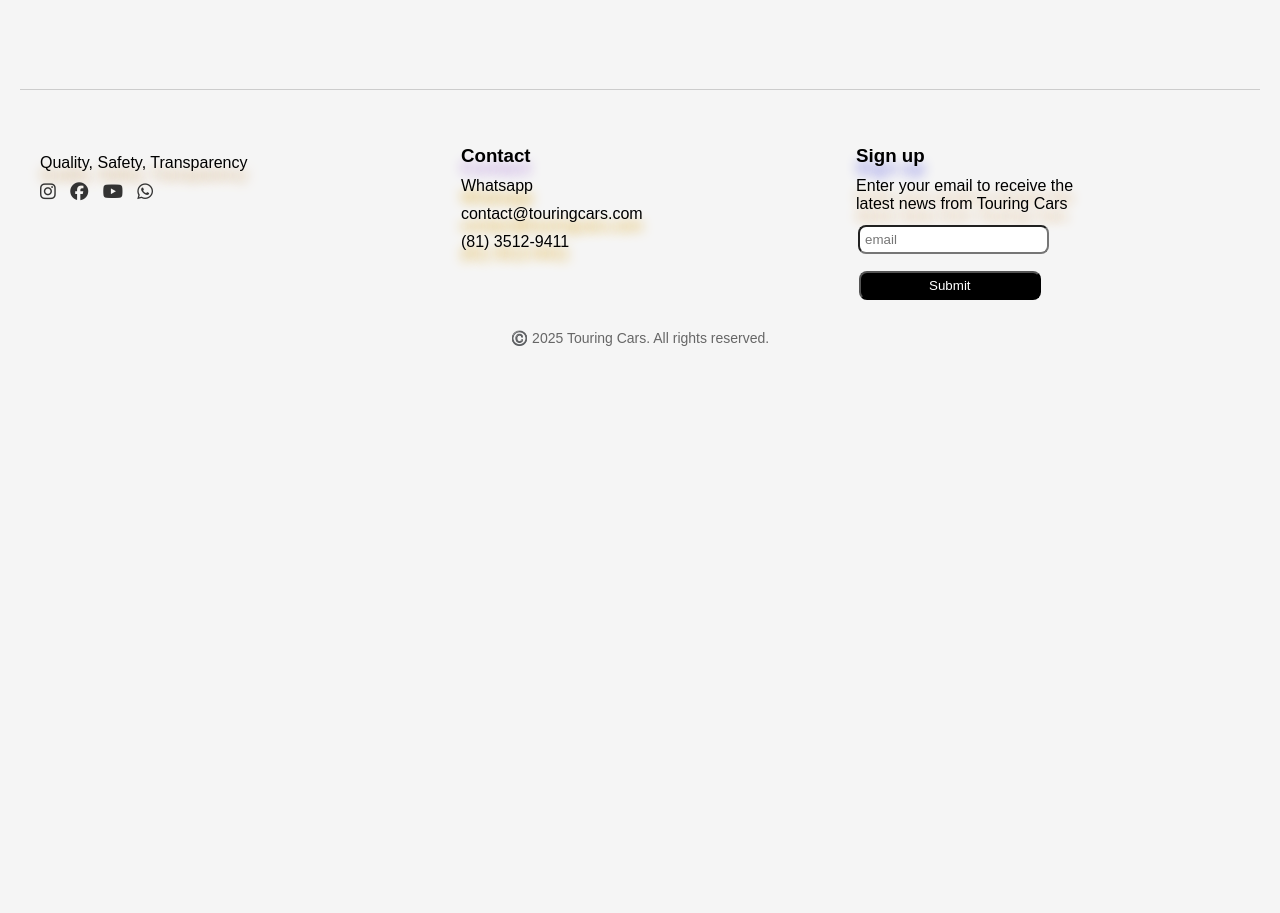
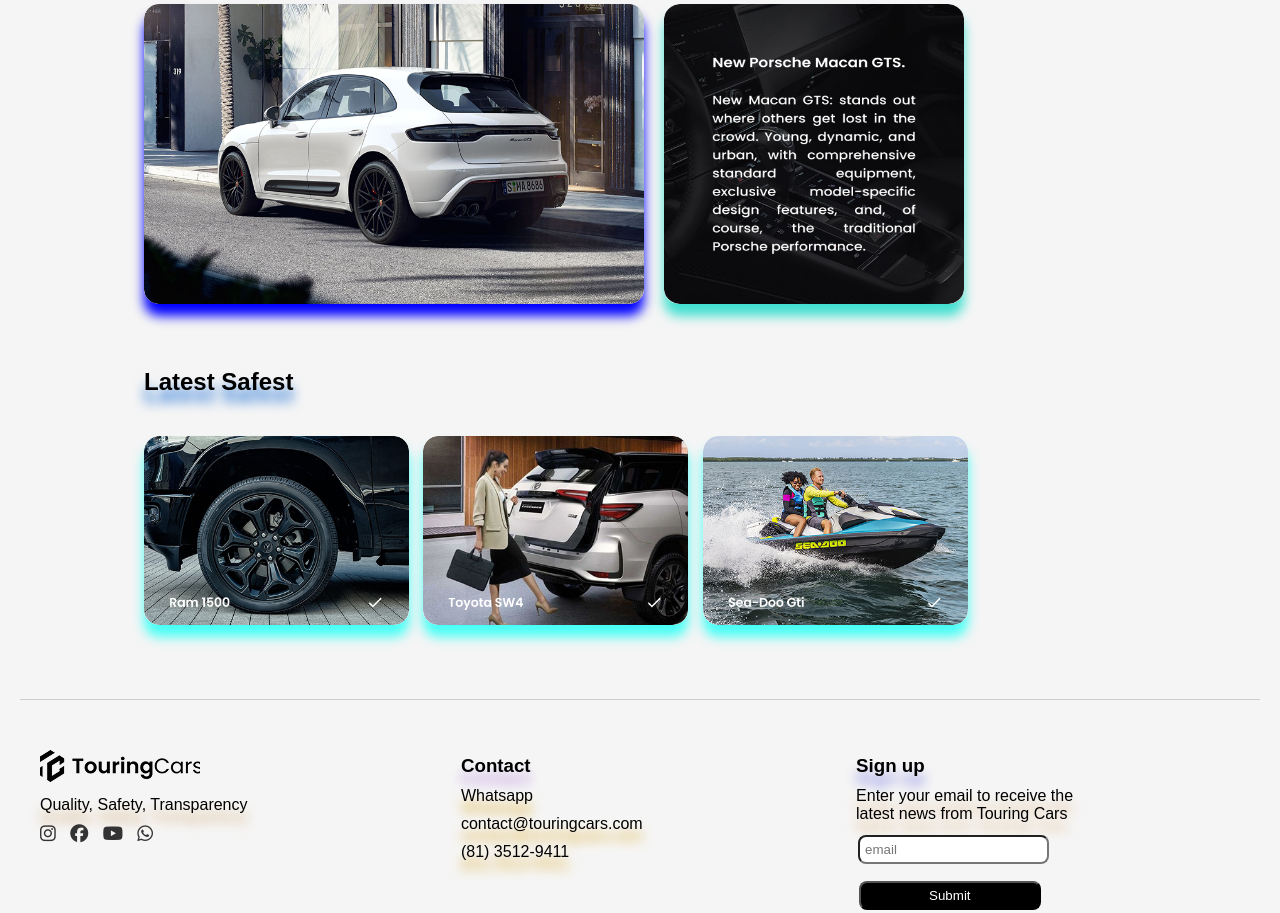
Before and after one commit to deep-dey2/front-man, a plain HTML site: page index.html in a window 1280 px wide. Shown: the part 1372-2285 px from the top of the page. Before the commit the page ends 1758 px from the top, so only its background shows below. Drawn offline with Linux system fonts and the light colour scheme; the site is published under a folder, as on GitHub Pages, so addresses that start at the root find nothing.

Commit message:
anything add

```diff
--- a/index.html
+++ b/index.html
@@ -35,16 +35,16 @@
         <button>See your dream car here ></button>
       </div>
       <div>
-        <img src="/images/download.png" alt="" />
+        <img src="./images/download.png" alt="" />
       </div>
     </section>
     <section class="hero-1">
       <h1>Models</h1>
       <div class="port-1">
         <div>
-          <img src="/images/Combustion.png" alt="" />
-          <img src="/images/Hybrid.png" alt="" />
-          <img src="/images/Eletric.png" alt="" />
+          <img src="./images/Combustion.png" alt="" />
+          <img src="./images/Hybrid.png" alt="" />
+          <img src="./images/Eletric.png" alt="" />
         </div>
       </div>
     </section>
@@ -72,26 +72,26 @@
       <h1>Weekly Highlight</h1>
       <div class="hero-4">
         <div class="port-2">
-          <img src="/images/Macan.png" alt="" />
+          <img src="./images/Macan.png" alt="" />
         </div>
         <div class="port-3">
-          <img src="/images/Text Macan.png" alt="" />
+          <img src="./images/Text Macan.png" alt="" />
         </div>
       </div>
     </section>
     <section class="hero-5">
       <h1>Latest Safest</h1>
       <div class="motu">
-        <img src="/images/RAM.png" alt="" />
-        <img src="/images/SW4.png" alt="" />
-        <img src="/images/SEA-DOO.png" alt="" />
+        <img src="./images/RAM.png" alt="" />
+        <img src="./images/SW4.png" alt="" />
+        <img src="./images/SEA-DOO.png" alt="" />
       </div>
     </section>
 
     <footer class="hero-6">
       <div class="patlu">
         <div class="patlu-1">
-          <img src="/images/touringcars.png" alt="" />
+          <img src="./images/touringcars.png" alt="" />
           <p>Quality, Safety, Transparency</p>
           <div class="patlu-2">
             <a href="#"><i class="fa-brands fa-instagram"></i></a>
```
